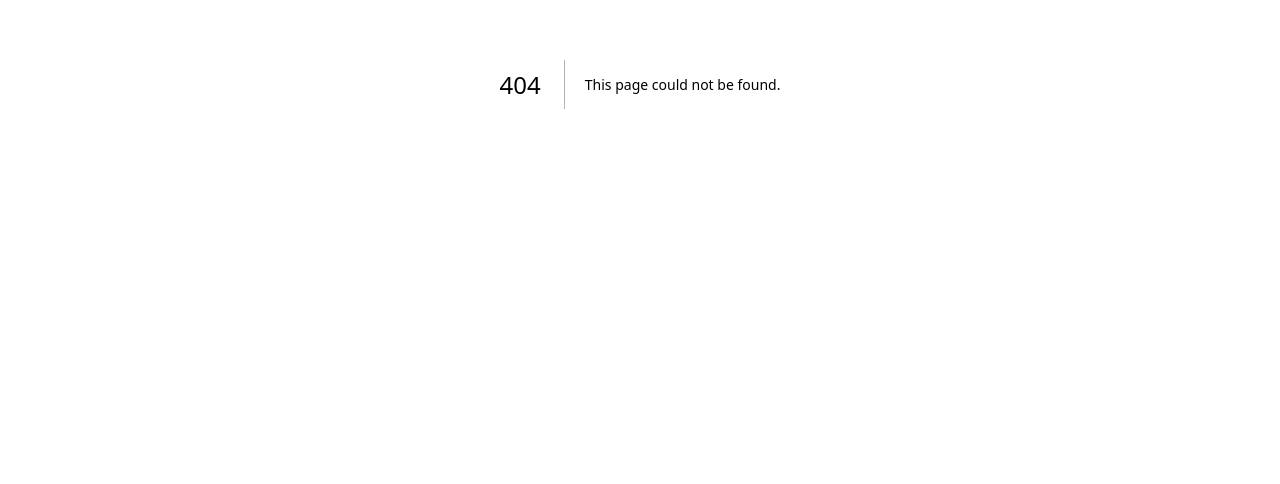
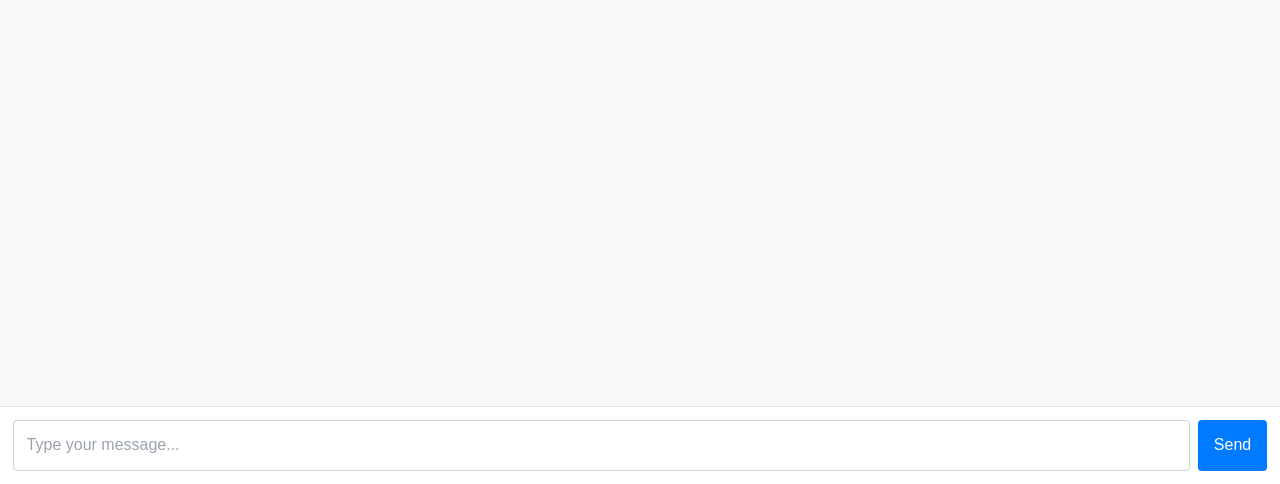
Before and after one commit to Micro-88/Fitness-Tracker, a Next.js app: page /customersupport in a window 1280 px wide. Before the commit this address had no page. Shown: the part 316-800 px from the top of the page. Built offline with nearby package versions, Linux system fonts and the light colour scheme.

Commit message:
ADDED Customer SUpport UI
Can someome please verify this? it keeps bugging time to time

```diff
--- /dev/null
+++ b/app/customersupport/CustomerSupport.css
@@ -0,0 +1,61 @@
+.container {
+    display: flex;
+    flex-direction: column;
+    height: 100vh;
+    background-color: #f8f9fa;
+  }
+
+  .chatArea {
+    flex: 1;
+    overflow-y: auto;
+    padding: 1rem;
+    display: flex;
+    flex-direction: column;
+    gap: 0.5rem;
+  }
+
+  .message {
+    max-width: 60%;
+    padding: 0.8rem;
+    border-radius: 10px;
+    font-size: 1rem;
+    line-height: 1.5;
+  }
+
+  .userMessage {
+    align-self: flex-end;
+    background-color: #007bff;
+    color: #fff;
+  }
+
+  .supportMessage {
+    align-self: flex-start;
+    background-color: #e9ecef;
+    color: #212529;
+  }
+
+  .inputArea {
+    display: flex;
+    padding: 0.8rem;
+    border-top: 1px solid #dee2e6;
+    background-color: #fff;
+  }
+
+  .input {
+    flex: 1;
+    padding: 0.8rem;
+    font-size: 1rem;
+    border: 1px solid #ced4da;
+    border-radius: 4px;
+    margin-right: 0.5rem;
+  }
+
+  .button {
+    padding: 0.8rem 1rem;
+    font-size: 1rem;
+    background-color: #007bff;
+    color: #fff;
+    border: none;
+    border-radius: 4px;
+    cursor: pointer;
+  }
--- /dev/null
+++ b/app/customersupport/page.tsx
@@ -0,0 +1,48 @@
+import React, { useState } from 'react';
+import './CustomerSupport.css';
+
+const Page: React.FC = () => {
+  const [messages, setMessages] = useState<{ sender: 'user' | 'support'; text: string }[]>([]);
+  const [input, setInput] = useState('');
+
+  const handleSendMessage = () => {
+    if (input.trim() === '') return;
+    setMessages([...messages, { sender: 'user', text: input }]);
+    setInput('');
+    setTimeout(() => {
+      setMessages((prevMessages) => [
+        ...prevMessages,
+        { sender: 'support', text: 'Thank you for reaching out. How can I assist you?' },
+      ]);
+    }, 1000);
+  };
+
+  return (
+    <div className="container">
+      <div className="chatArea">
+        {messages.map((message, index) => (
+          <div
+            key={index}
+            className={`message ${message.sender === 'user' ? 'userMessage' : 'supportMessage'}`}
+          >
+            {message.text}
+          </div>
+        ))}
+      </div>
+      <div className="inputArea">
+        <input
+          type="text"
+          value={input}
+          onChange={(e) => setInput(e.target.value)}
+          placeholder="Type your message..."
+          className="input"
+        />
+        <button onClick={handleSendMessage} className="button">
+          Send
+        </button>
+      </div>
+    </div>
+  );
+};
+
+export default Page;
--- a/package.json
+++ b/package.json
@@ -12,9 +12,9 @@
   "dependencies": {
     "dotenv": "^16.4.5",
     "mysql2": "^3.11.3",
-    "next": "15.0.2",
-    "react": "19.0.0-rc-02c0e824-20241028",
-    "react-dom": "19.0.0-rc-02c0e824-20241028",
+    "next": "^15.0.3",
+    "react": "^18.3.1",
+    "react-dom": "^18.3.1",
     "sequelize": "^6.37.5"
   },
   "devDependencies": {
```
Also changed, not shown: 1 other file (tests, documents, lock files or other folders).
